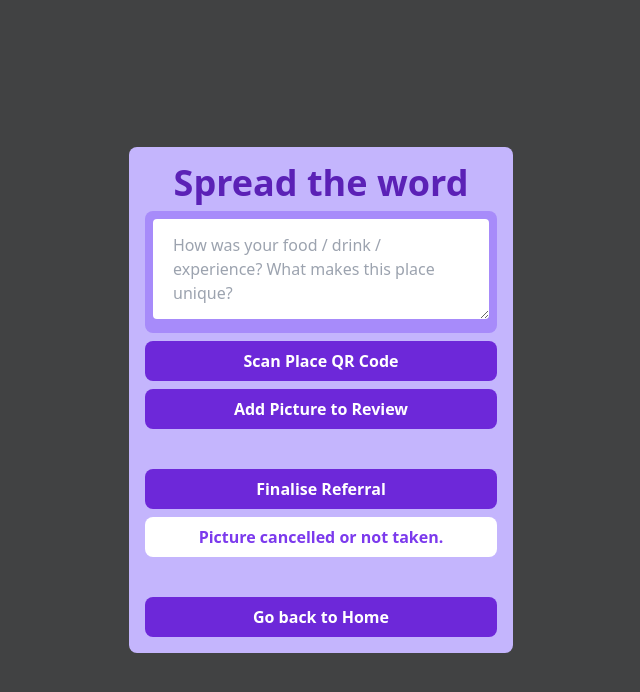
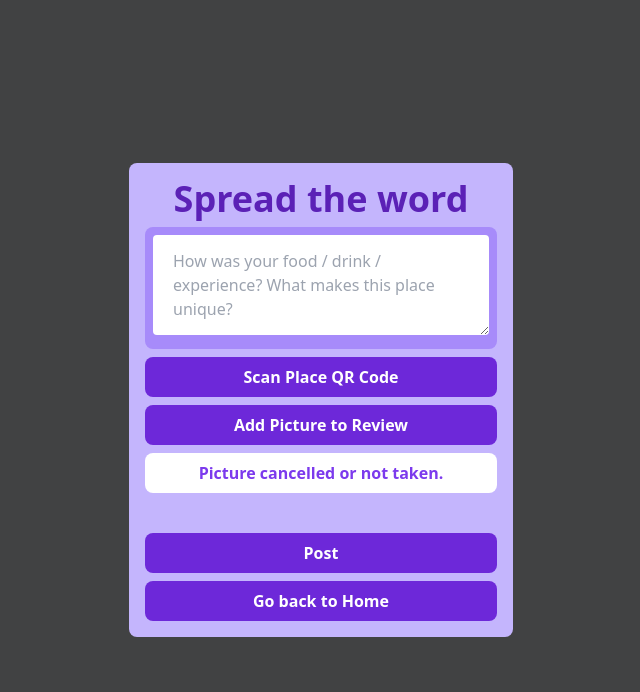
Before and after one commit to 0tt0I/DRP, a Next.js app in the folder app/: page /customer/spread-the-word in a window 1280 px wide. Shown: the top 692 px of the page, without its empty margins (319-959 px from the left). Built offline with nearby package versions, Linux system fonts and the light colour scheme; no server answers; sample sign-in values are in the browser's storage.

Commit message:
feat: re-order buttons on spread the word page, reword Finalize referral to Post

```diff
--- a/app/pages/customer/spread-the-word.tsx
+++ b/app/pages/customer/spread-the-word.tsx
@@ -169,13 +169,11 @@ export default function AddReferral () {
           Add Picture to Review
         </button>
 
-        <br />
-
-        <button onClick={createReferral} className="general-button">Finalise Referral</button>
-
         <h1 className="white-div font-bold text-nondark p-2 text-center">{inputValidation}</h1>
 
         <br />
+
+        <button onClick={createReferral} className="general-button">Post</button>
 
         <HomeButton router={router} />
 
```
